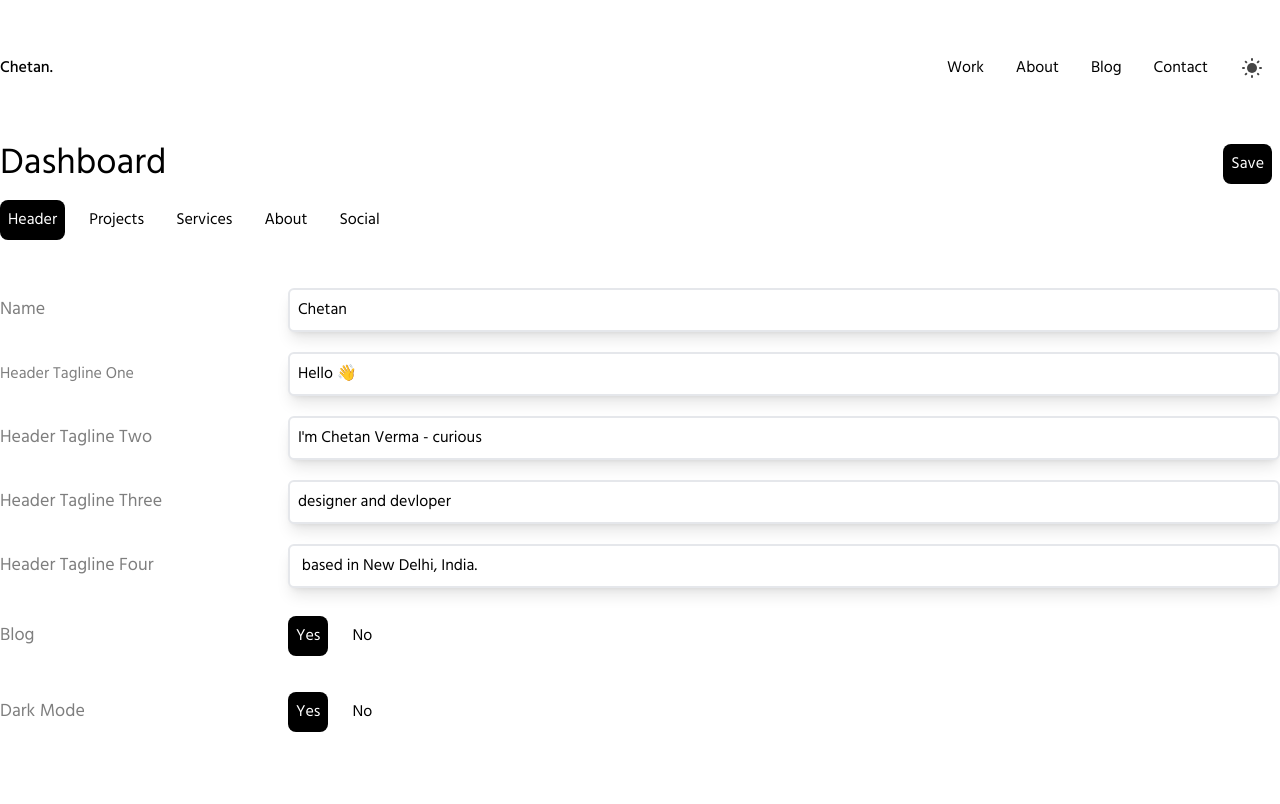
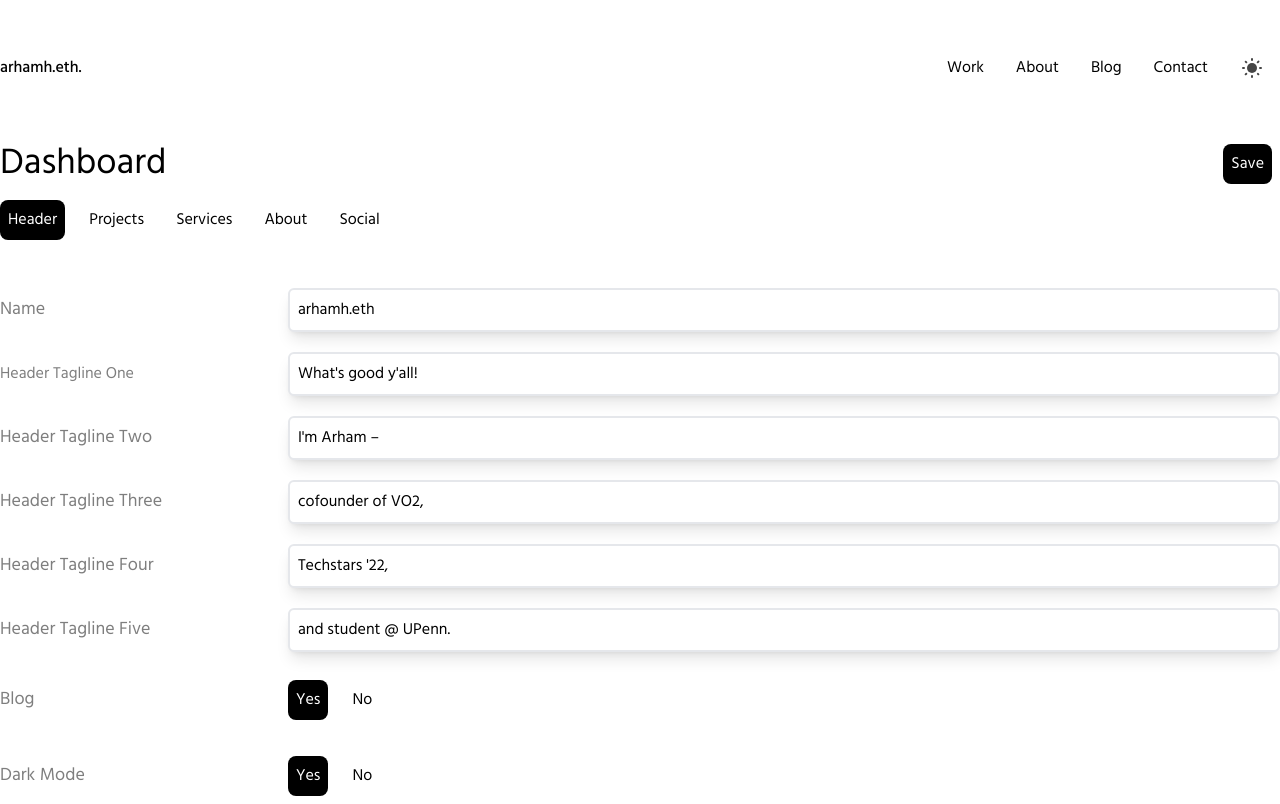
Before and after one commit to arham-habib/arham-portfolio, a Next.js app: page /edit in a window 1280 px wide. Built offline with nearby package versions, Linux system fonts and the light colour scheme.

Commit message:
immediate changes

```diff
--- a/components/Footer/index.js
+++ b/components/Footer/index.js
@@ -13,8 +13,8 @@ const Footer = ({ dark }) => {
       </div>
       <h1 className="text-sm text-bold mt-2 laptop:mt-10 p-2 laptop:p-0">
         Made With ❤ by{" "}
-        <Link href="http://www.chetanverma.com">
-          <a className="underline underline-offset-1">Chetan Verma</a>
+        <Link href="http://www.arhamh.com">
+          <a className="underline underline-offset-1">Arham Habib</a>
         </Link>
       </h1>
     </>
--- a/components/Header/index.js
+++ b/components/Header/index.js
@@ -74,7 +74,7 @@ const Header = ({ handleWorkScroll, handleAboutScroll, isBlog }) => {
                     <Button onClick={() => router.push("/blog")}>Blog</Button>
                   )}
                   <Button
-                    onClick={() => window.open("mailto:hello@chetanverma.com")}
+                    onClick={() => window.open("mailto:arham.habib@gmail.com")}
                   >
                     Contact
                   </Button>
@@ -88,7 +88,7 @@ const Header = ({ handleWorkScroll, handleAboutScroll, isBlog }) => {
                     <Button onClick={() => router.push("/blog")}>Blog</Button>
                   )}
                   <Button
-                    onClick={() => window.open("mailto:hello@chetanverma.com")}
+                    onClick={() => window.open("mailto:arham.habib@gmail.com")}
                   >
                     Contact
                   </Button>
@@ -116,7 +116,7 @@ const Header = ({ handleWorkScroll, handleAboutScroll, isBlog }) => {
             {showBlog && (
               <Button onClick={() => router.push("/blog")}>Blog</Button>
             )}
-            <Button onClick={() => window.open("mailto:hello@chetanverma.com")}>
+            <Button onClick={() => window.open("mailto:arham.habib@gmail.com")}>
               Contact
             </Button>
             {mounted && theme && data.darkMode && (
@@ -136,7 +136,7 @@ const Header = ({ handleWorkScroll, handleAboutScroll, isBlog }) => {
             {showBlog && (
               <Button onClick={() => router.push("/blog")}>Blog</Button>
             )}
-            <Button onClick={() => window.open("mailto:hello@chetanverma.com")}>
+            <Button onClick={() => window.open("mailto:arham.habib@gmail.com")}>
               Contact
             </Button>
             {mounted && theme && data.darkMode && (
--- a/pages/edit.js
+++ b/pages/edit.js
@@ -46,7 +46,7 @@ const Edit = () => {
           imageSrc:
             "https://images.unsplash.com/photo-1517479149777-5f3b1511d5ad?ixlib=rb-1.2.1&ixid=MXwxMjA3fDB8MHxzZWFyY2h8MTAyfHxwYXN0ZWx8ZW58MHx8MHw%3D&auto=format&fit=crop&w=400&q=60",
 
-          url: "http://chetanverma.com/",
+          url: "http://arhamh.com",
         },
       ],
     });
@@ -103,7 +103,7 @@ const Edit = () => {
         {
           id: uuidv4(),
           title: "New Link",
-          link: "www.chetanverma.com",
+          link: "www.arhamh.com",
         },
       ],
     });
@@ -225,6 +225,19 @@ const Edit = () => {
                 value={data.headerTaglineFour}
                 onChange={(e) =>
                   setData({ ...data, headerTaglineFour: e.target.value })
+                }
+                className="w-4/5 ml-10 p-2 rounded-md shadow-lg border-2"
+                type="text"
+              ></input>
+            </div>
+            <div className="mt-5 flex items-center">
+              <label className="w-1/5 text-lg opacity-50">
+                Header Tagline Five
+              </label>
+              <input
+                value={data.headerTaglineFive}
+                onChange={(e) =>
+                  setData({ ...data, headerTaglineFive: e.target.value })
                 }
                 className="w-4/5 ml-10 p-2 rounded-md shadow-lg border-2"
                 type="text"
--- a/pages/index.js
+++ b/pages/index.js
@@ -92,6 +92,12 @@ export default function Home() {
             >
               {data.headerTaglineFour}
             </h1>
+            <h1
+              ref={textFour}
+              className="text-3xl tablet:text-6xl laptop:text-6xl laptopl:text-8xl p-1 tablet:p-2 text-bold w-full laptop:w-4/5"
+            >
+              {data.headerTaglineFive}
+            </h1>
           </div>
 
           <Socials className="mt-2 laptop:mt-5" />
```
Also changed, not shown: data/portfolio.json (+1 -1 lines), 2 other files (tests, documents, lock files or other folders).
